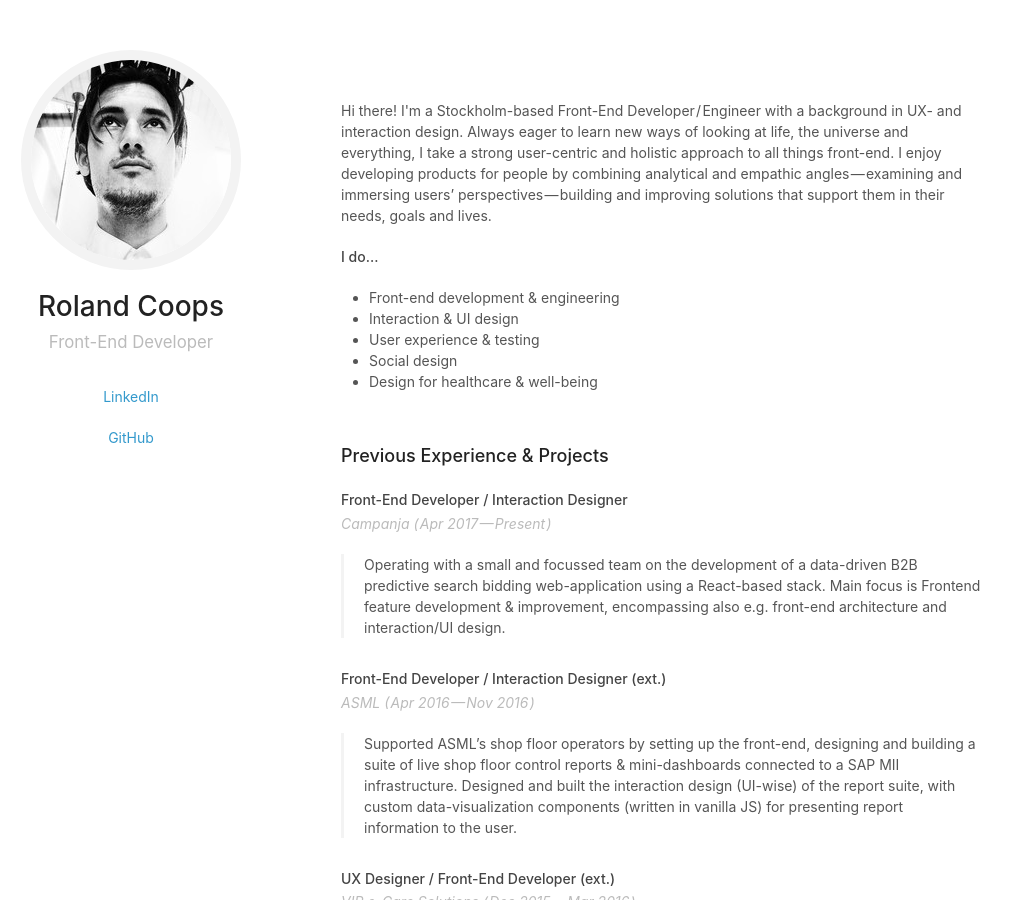
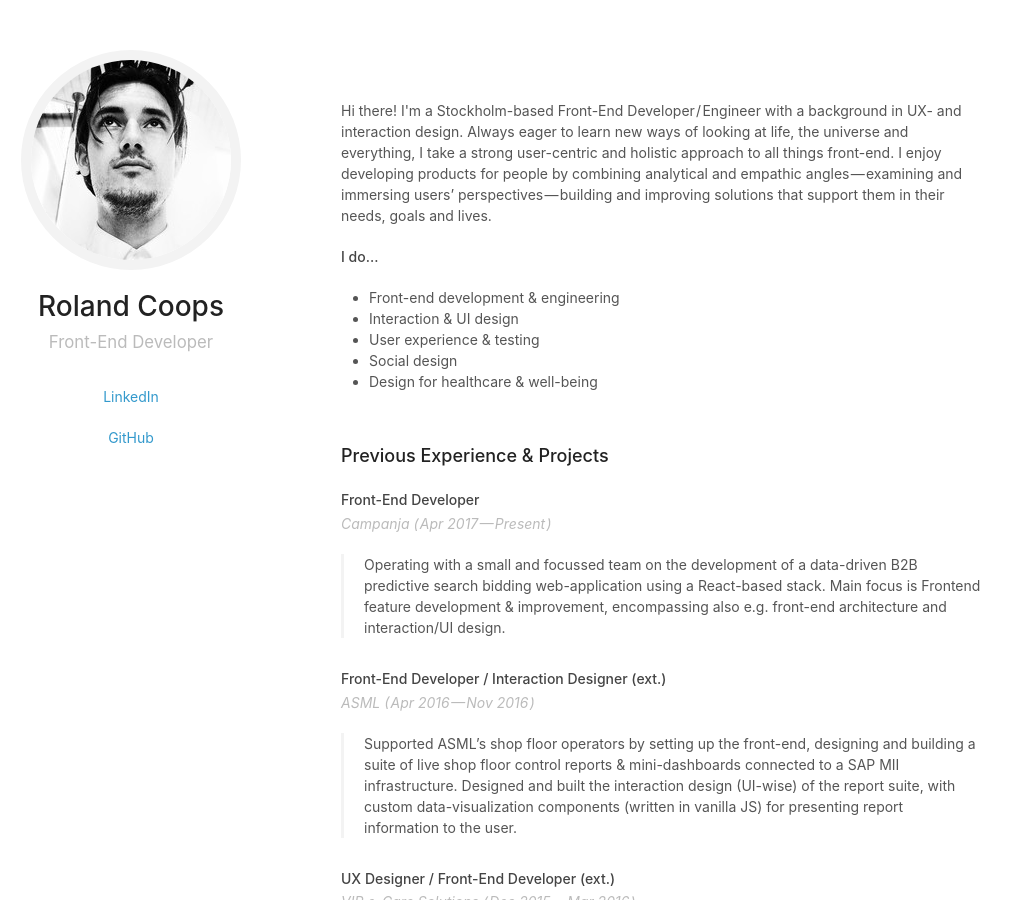
Before and after one commit to rolandcoops/rolandcoops.github.io, a Jekyll site: the page built from index.md, in a window 1280 px wide and 900 px high. Shown: the whole window, without its empty margins (139-1150 px from the left). Built offline with Jekyll 4.4.1, drawn with Linux system fonts in a browser that asks for light colours.

Commit message:
Fix job title

```diff
--- a/_data/experience.yml
+++ b/_data/experience.yml
@@ -1,4 +1,4 @@
-- what: Front-End Developer / Interaction Designer
+- what: Front-End Developer
   where: Campanja
   start_date: Apr 2017
   end_date: Present
```
